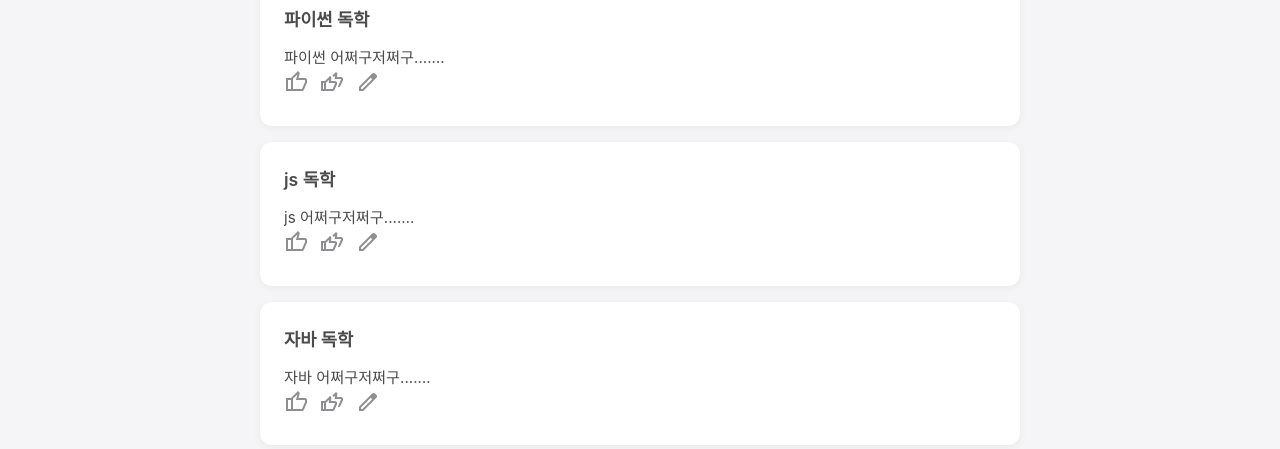
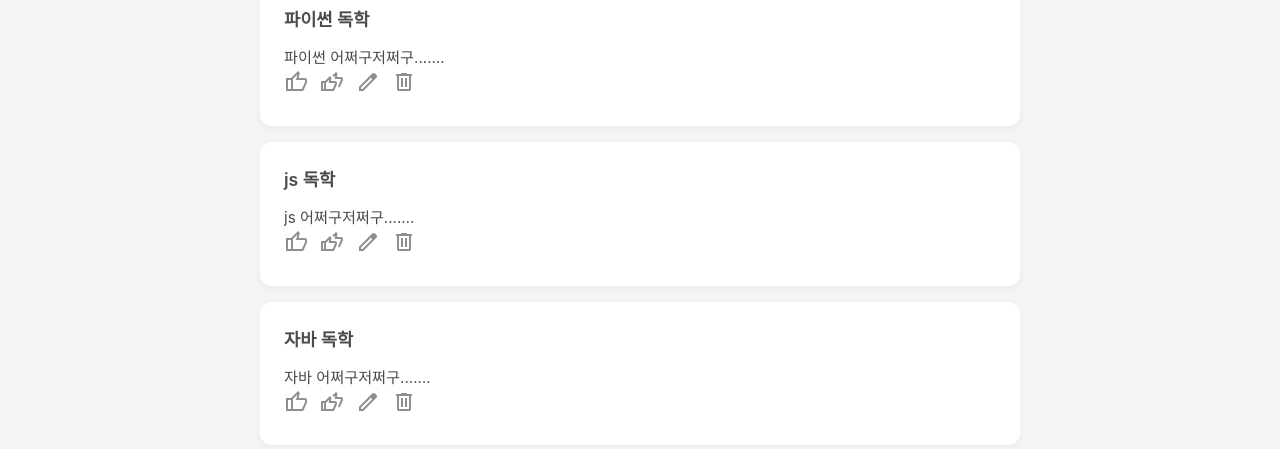
Before and after one commit to junnyontop-pixel/blog, a React (Vite) app: page / in a window 1280 px wide. Shown: the part 157-606 px from the top of the page. Built offline with nearby package versions, Linux system fonts and the light colour scheme.

Commit message:
feat: add post create/delete and markdown code highlighting

```diff
--- a/package.json
+++ b/package.json
@@ -7,10 +7,12 @@
     "@testing-library/jest-dom": "^5.16.5",
     "@testing-library/react": "^13.4.0",
     "@testing-library/user-event": "^14.4.3",
+    "highlight.js": "^11.11.1",
     "react": "^18.2.0",
     "react-dom": "^18.2.0",
     "react-markdown": "^10.1.0",
     "react-router-dom": "^7.11.0",
+    "rehype-highlight": "^7.0.2",
     "web-vitals": "^3.1.0"
   },
   "overrides": {
--- a/src/context/PostsContext.jsx
+++ b/src/context/PostsContext.jsx
@@ -21,8 +21,12 @@ export function PostsProvider({ children }) {
     return newPost.id;
   };
 
+  const deletePost = (id) => {
+    setPosts((prev) => prev.filter((p) => p.id !== id));
+  };
+
   return (
-    <PostsContext.Provider value={{ posts, setPosts, addPost }}>
+    <PostsContext.Provider value={{ posts, setPosts, addPost, deletePost }}>
       {children}
     </PostsContext.Provider>
   );
--- a/src/pages/EditPost.jsx
+++ b/src/pages/EditPost.jsx
@@ -3,6 +3,8 @@ import { useNavigate, useParams } from "react-router-dom";
 import { usePosts } from "../context/PostsContext";
 import { useEffect, useMemo, useState } from "react";
 import ReactMarkdown from "react-markdown";
+import rehypeHighlight from "rehype-highlight";
+import "highlight.js/styles/github.css"; // 스타일
 
 function EditPost() {
   const navigate = useNavigate();
@@ -100,7 +102,7 @@ function EditPost() {
                   {title || "제목 미리보기"}
                 </h3>
 
-                <ReactMarkdown>
+                <ReactMarkdown rehypePlugins={[rehypeHighlight]}>
                   {content || "내용 미리보기..."}
                 </ReactMarkdown>
               </div>
--- a/src/pages/Home.jsx
+++ b/src/pages/Home.jsx
@@ -5,7 +5,7 @@ import { useNavigate } from "react-router-dom";
 import { stripMarkdown } from "../utils/stripMarkdown";
 
 function Home() {
-  const { posts } = usePosts();
+  const { posts, deletePost, addPost } = usePosts();
   const navigate = useNavigate();
 
   return (
@@ -31,13 +31,14 @@ function Home() {
         </header>
       </div>
 
+      {/* 툴바 */}
       <div className="home_toolbar">
         <div className="toolbar_left">
           <span className="toolbar_title">Posts</span>
         </div>
 
         <div className="toolbar_right">
-          <svg xmlns="http://www.w3.org/2000/svg" height="24px" viewBox="0 -960 960 960" width="24px" fill="#1f1f1f"><path d="M440-440H200v-80h240v-240h80v240h240v80H520v240h-80v-240Z"/></svg>
+          <svg onClick={() => {const id = addPost(); navigate(`/edit/${id}`);}} xmlns="http://www.w3.org/2000/svg" height="24px" viewBox="0 -960 960 960" width="24px" fill="#1f1f1f"><path d="M440-440H200v-80h240v-240h80v240h240v80H520v240h-80v-240Z"/></svg>
         </div>
       </div>
 
@@ -55,6 +56,9 @@ function Home() {
 
             {/* edit 아이콘 */}
             <svg onClick={(e) => {e.stopPropagation(); navigate(`/edit/${post.id}`);}} xmlns="http://www.w3.org/2000/svg" height="24px" viewBox="0 -960 960 960" width="24px" fill="#1f1f1f"><path d="M200-200h57l391-391-57-57-391 391v57Zm-80 80v-170l528-527q12-11 26.5-17t30.5-6q16 0 31 6t26 18l55 56q12 11 17.5 26t5.5 30q0 16-5.5 30.5T817-647L290-120H120Zm640-584-56-56 56 56Zm-141 85-28-29 57 57-29-28Z"/></svg>
+
+            {/* delete 아이콘 */}
+            <svg onClick={(e) => {e.stopPropagation(); const ok = window.confirm("정말로 삭제하시겠습니까?"); if (!ok) return; deletePost(post.id);}} xmlns="http://www.w3.org/2000/svg" height="24px" viewBox="0 -960 960 960" width="24px" fill="#1f1f1f"><path d="M280-120q-33 0-56.5-23.5T200-200v-520h-40v-80h200v-40h240v40h200v80h-40v520q0 33-23.5 56.5T680-120H280Zm400-600H280v520h400v-520ZM360-280h80v-360h-80v360Zm160 0h80v-360h-80v360ZM280-720v520-520Z"/></svg>
           </div>
         ))}
       </div>
--- a/src/pages/PostView.jsx
+++ b/src/pages/PostView.jsx
@@ -2,6 +2,8 @@ import "./PostView.css";
 import { useNavigate, useParams } from "react-router-dom";
 import { usePosts } from "../context/PostsContext";
 import ReactMarkdown from "react-markdown";
+import rehypeHighlight from "rehype-highlight";
+import "highlight.js/styles/github.css"; // 스타일
 
 function PostView() {
   const { id } = useParams();
@@ -41,7 +43,7 @@ function PostView() {
       <div className="post_view_card">
         <h1 className="post_view_title">{post.title}</h1>
         <div className="post_view_content markdown">
-          <ReactMarkdown>
+          <ReactMarkdown rehypePlugins={[rehypeHighlight]}>
             {post.content}
           </ReactMarkdown>
         </div>
```
Also changed, not shown: 1 other file (tests, documents, lock files or other folders).
